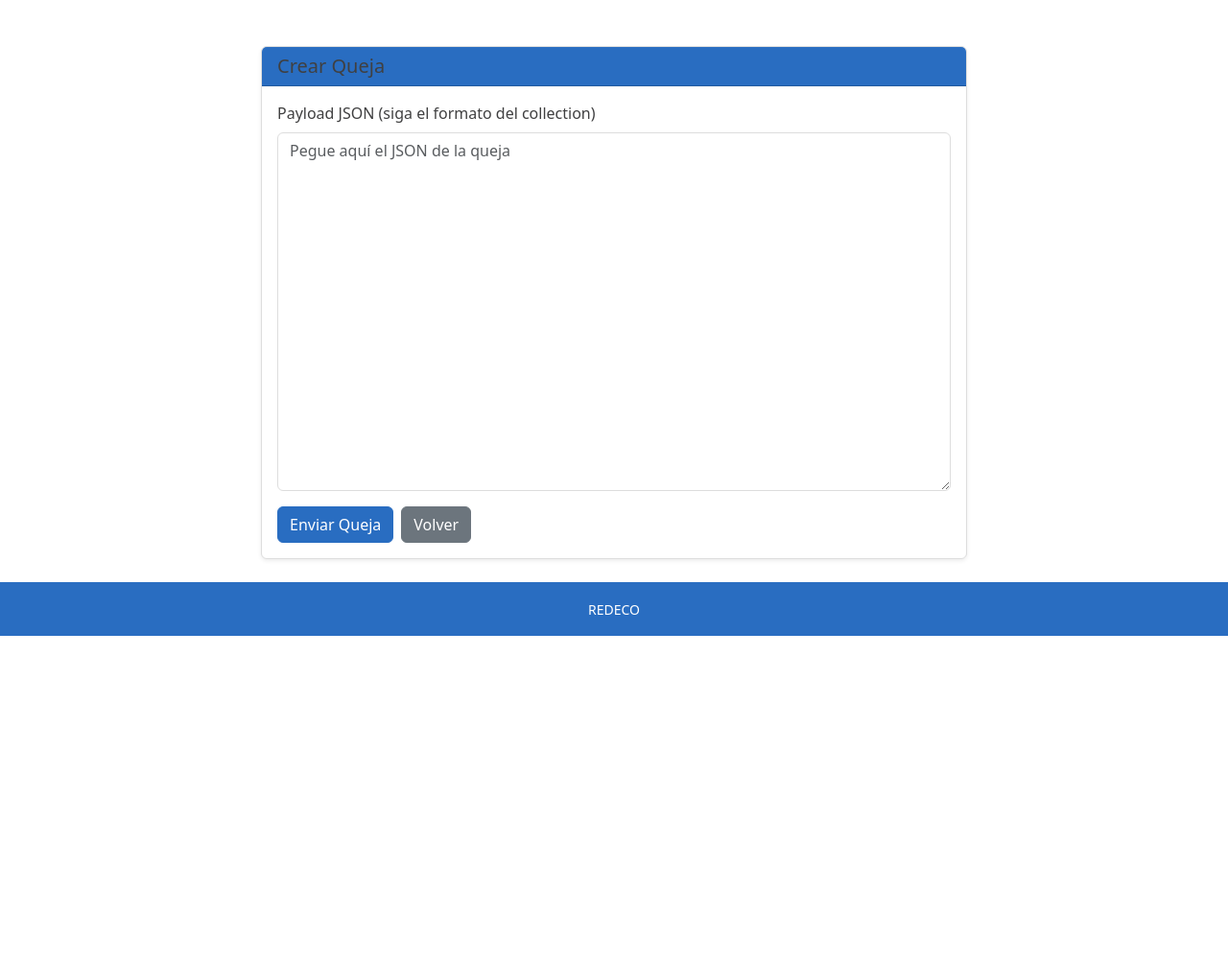
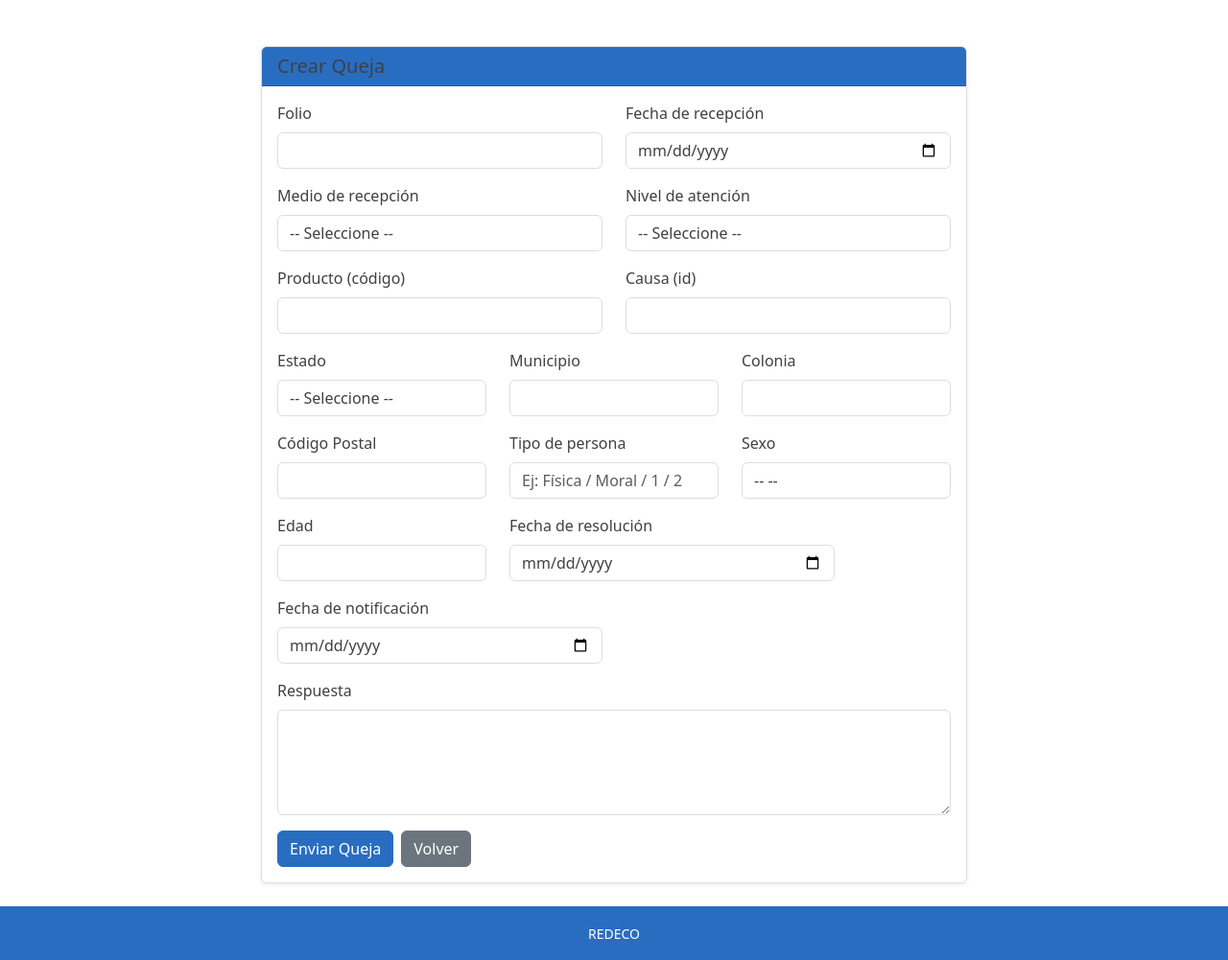
Before and after one commit to davidorado03/redeco-frontend, a Django app: template templates/create_queja.html in a window 1280 px wide. Shown: the part 56-1057 px from the top of the page at 96% size. Before the commit the page ends 719 px from the top, so only its background shows below. Run offline with Django 4.2, Linux system fonts and the light colour scheme; the template is opened without the code that fills it, so the values that code supplies are empty.

Commit message:
feat: friendly create_queja form  build payload server-side and post to REDECO

```diff
--- a/templates/create_queja.html
+++ b/templates/create_queja.html
@@ -18,15 +18,130 @@
 
 						<form method="post">
 							{% csrf_token %}
-							<div class="mb-3">
-								<label class="form-label">Payload JSON (siga el formato del collection)</label>
-								<textarea name="payload" class="form-control" rows="15" placeholder='Pegue aquí el JSON de la queja'>{{ payload_text }}</textarea>
+							<div class="row">
+								<div class="col-md-6 mb-3">
+									<label class="form-label">Folio</label>
+									<input name="folio" class="form-control" required />
+								</div>
+								<div class="col-md-6 mb-3">
+									<label class="form-label">Fecha de recepción</label>
+									<input type="date" name="fecha_recepcion" class="form-control" required />
+								</div>
+
+								<div class="col-md-6 mb-3">
+									<label class="form-label">Medio de recepción</label>
+									<select name="medio_id" class="form-control">
+										<option value="">-- Seleccione --</option>
+										{% for m in medios %}
+											{% if m.id %}
+											<option value="{{ m.id }}">{{ m.nombre|default:m.name|default:m.label }}</option>
+											{% else %}
+											<option value="{{ m }}">{{ m }}</option>
+											{% endif %}
+										{% endfor %}
+									</select>
+								</div>
+
+								<div class="col-md-6 mb-3">
+									<label class="form-label">Nivel de atención</label>
+									<select name="nivel_id" class="form-control">
+										<option value="">-- Seleccione --</option>
+										{% for n in niveles %}
+											{% if n.id %}
+											<option value="{{ n.id }}">{{ n.nombre|default:n.name|default:n.label }}</option>
+											{% else %}
+											<option value="{{ n }}">{{ n }}</option>
+											{% endif %}
+										{% endfor %}
+									</select>
+								</div>
+
+								<div class="col-md-6 mb-3">
+									<label class="form-label">Producto (código)</label>
+									<input name="producto" class="form-control" />
+								</div>
+
+								<div class="col-md-6 mb-3">
+									<label class="form-label">Causa (id)</label>
+									<input name="causas_id" class="form-control" />
+								</div>
+
+								<div class="col-md-4 mb-3">
+									<label class="form-label">Estado</label>
+									<select name="estado_id" class="form-control">
+										<option value="">-- Seleccione --</option>
+										{% for e in estados %}
+											{% if e.id %}
+											<option value="{{ e.id }}">{{ e.nombre|default:e.name|default:e.estado }}</option>
+											{% else %}
+											<option value="{{ e }}">{{ e }}</option>
+											{% endif %}
+										{% endfor %}
+									</select>
+								</div>
+
+								<div class="col-md-4 mb-3">
+									<label class="form-label">Municipio</label>
+									<input name="municipio" class="form-control" />
+								</div>
+
+								<div class="col-md-4 mb-3">
+									<label class="form-label">Colonia</label>
+									<input name="colonia" class="form-control" />
+								</div>
+
+								<div class="col-md-4 mb-3">
+									<label class="form-label">Código Postal</label>
+									<input name="cp" class="form-control" />
+								</div>
+
+								<div class="col-md-4 mb-3">
+									<label class="form-label">Tipo de persona</label>
+									<input name="tipo_persona" class="form-control" placeholder="Ej: Física / Moral / 1 / 2" />
+								</div>
+
+								<div class="col-md-4 mb-3">
+									<label class="form-label">Sexo</label>
+									<select name="sexo" class="form-control">
+										<option value="">-- --</option>
+										<option value="M">Masculino</option>
+										<option value="F">Femenino</option>
+										<option value="N">No especifica</option>
+									</select>
+								</div>
+
+								<div class="col-md-4 mb-3">
+									<label class="form-label">Edad</label>
+									<input type="number" name="edad" class="form-control" min="0" />
+								</div>
+
+								<div class="col-md-6 mb-3">
+									<label class="form-label">Fecha de resolución</label>
+									<input type="date" name="fecha_resolucion" class="form-control" />
+								</div>
+
+								<div class="col-md-6 mb-3">
+									<label class="form-label">Fecha de notificación</label>
+									<input type="date" name="fecha_notificacion" class="form-control" />
+								</div>
+
+								<div class="col-12 mb-3">
+									<label class="form-label">Respuesta</label>
+									<textarea name="respuesta" class="form-control" rows="4"></textarea>
+								</div>
 							</div>
 							<div class="d-flex gap-2">
 								<button class="btn btn-primary" type="submit">Enviar Queja</button>
 								<a class="btn btn-secondary" href="{% url 'redeco_frontend:index' %}">Volver</a>
 							</div>
 						</form>
+
+						{% if payload_text %}
+						<div class="mt-3">
+							<label class="form-label">Payload enviado (JSON)</label>
+							<pre class="p-2 bg-light" style="max-height:300px;overflow:auto;">{{ payload_text }}</pre>
+						</div>
+						{% endif %}
 			</div>
 		</div>
 	</div>
```
Also changed, not shown: redeco_frontend/views.py (+117 -22 lines).
